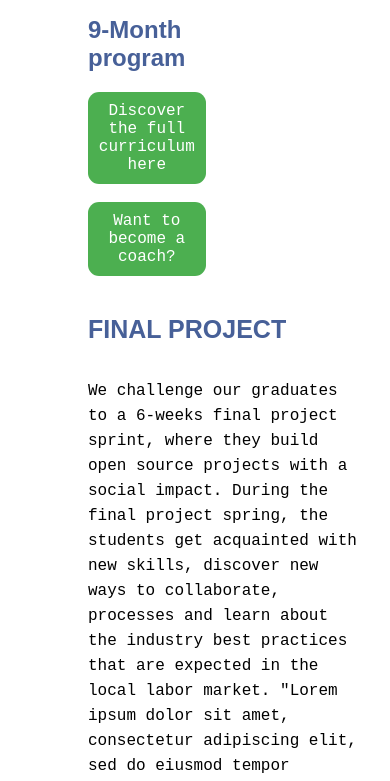
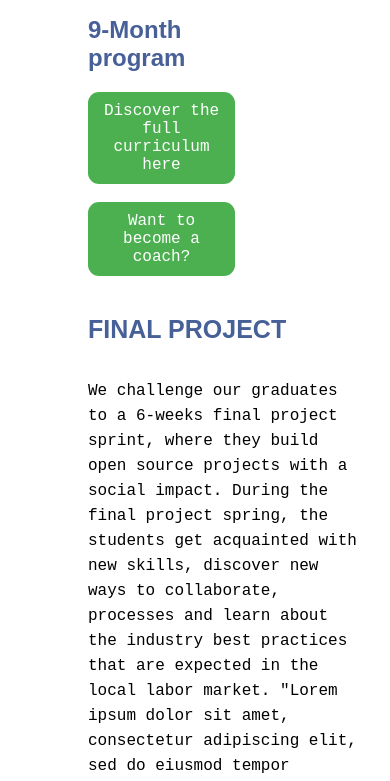
Before and after one commit to BF-FrontEnd-class/agile-development-group2-hyf-rebuild, a website: page pages/program.html in a window 390 px wide. Shown: the part 2451-3232 px from the top of the page. Drawn offline with Linux system fonts and the light colour scheme.

Commit message:
1024px screen responsiveness

```diff
--- a/styles/program.css
+++ b/styles/program.css
@@ -341,11 +341,11 @@ ul > li::before {
 
   .curriculum-container {
     display: flex;
-    flex-direction: column;
+    flex-direction: row;
   }
 
   .curriculum-buttons-container {
-    max-width: 40%;
+    max-width: 20%;
   }
 
   .final-project-container {
@@ -368,3 +368,18 @@ ul > li::before {
     flex-direction: column;
   }
 }
+
+/** 1024px screens responsiveness **/
+
+@media screen and (max-width: 1024px) {
+  .curriculum-container {
+    display: flex;
+    flex-direction: column;
+  }
+
+  .curriculum-buttons-container {
+    display: flex;
+    flex-direction: column;
+    max-width: 50%;
+  }
+}
```
